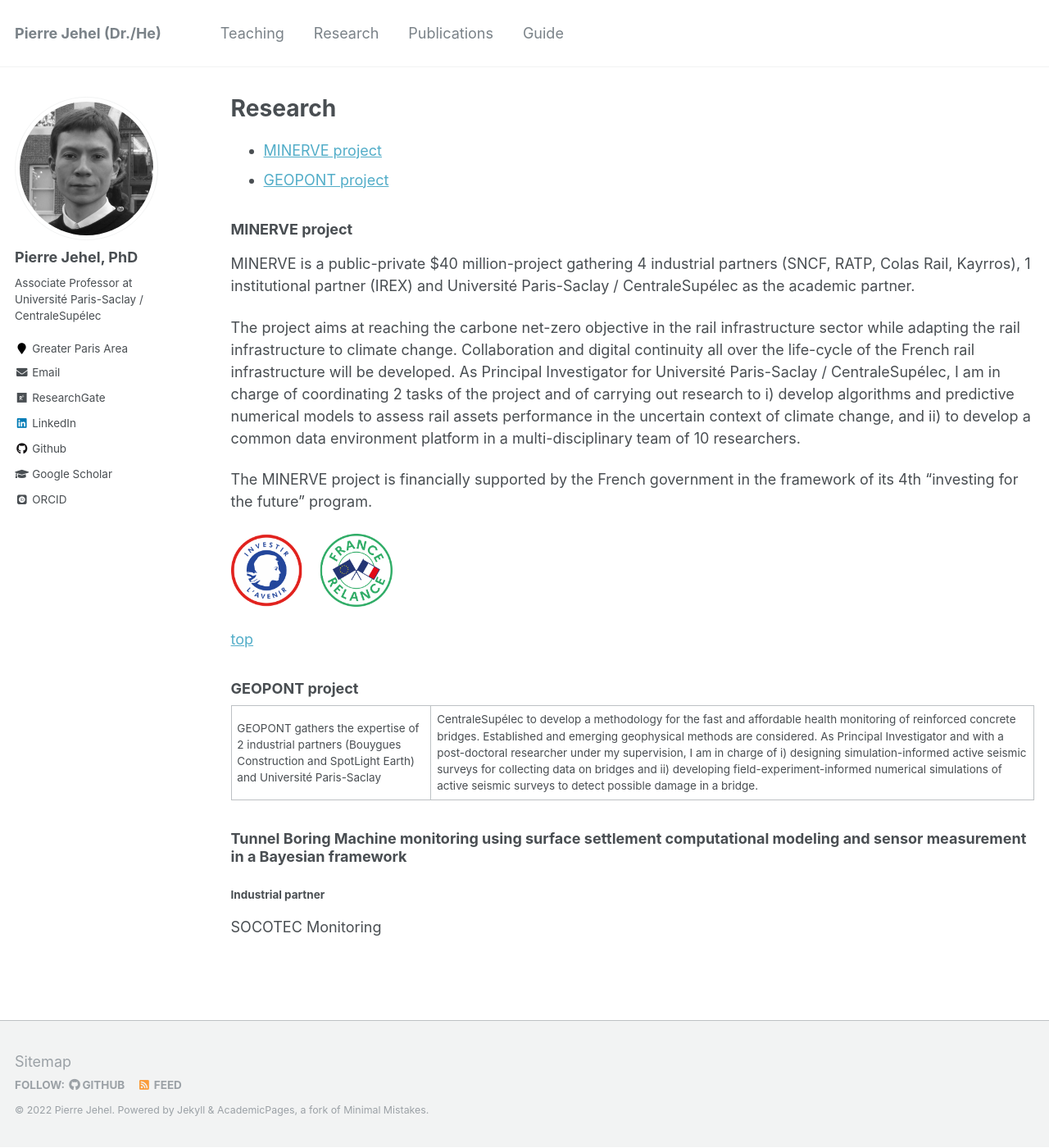
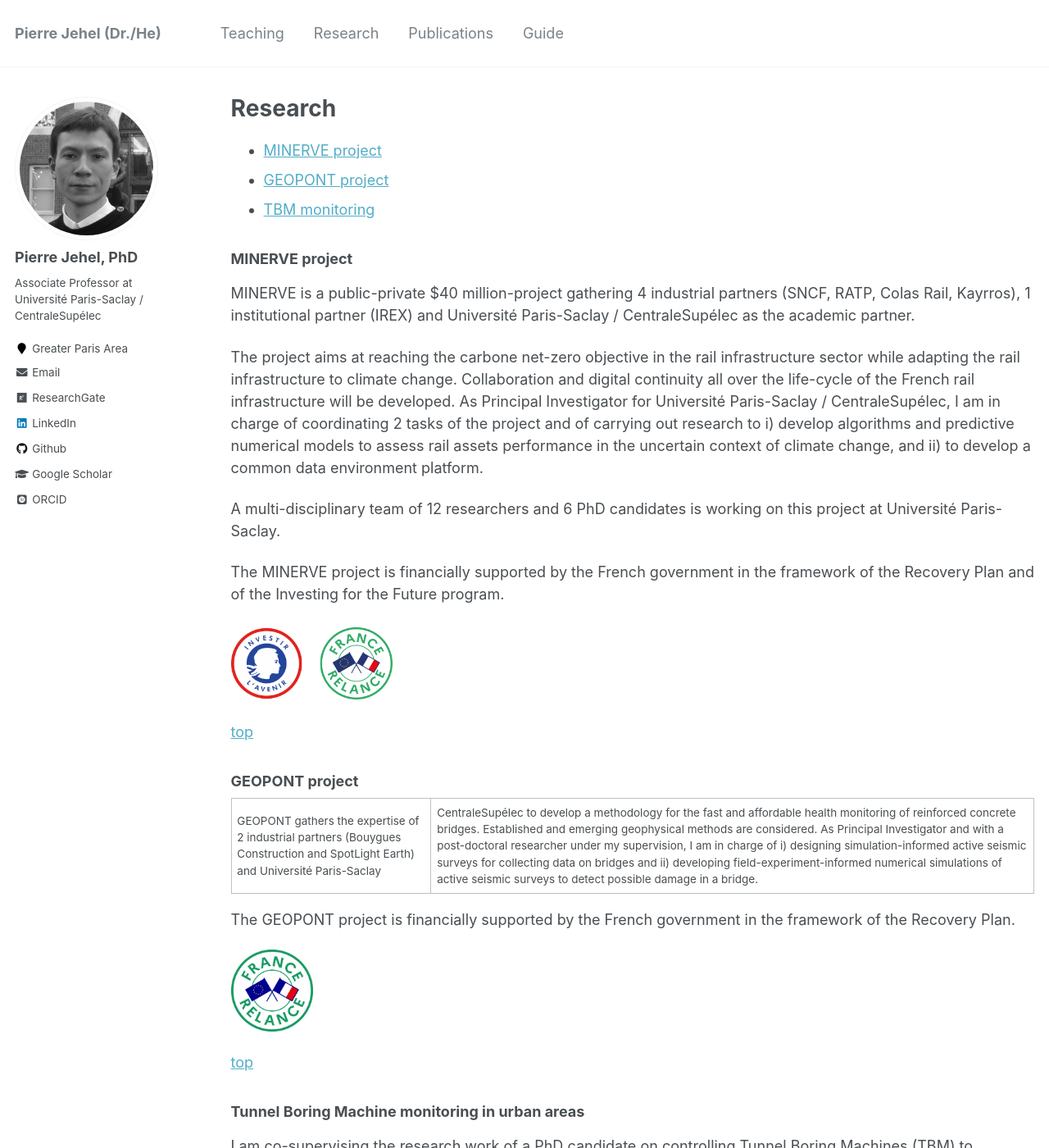
Before and after one commit to jehelp/jehelp.github.io, a Jekyll site: the page built from _pages/research.md, in a window 1280 px wide and 1400 px high. Shown: the whole window at 82% size. Built offline with Jekyll 4.4.1, drawn with Linux system fonts in a browser that asks for light colours; some web fonts are replaced; some of the changed text lies outside the part shown.

Commit message:
research

```diff
--- a/_pages/research.md
+++ b/_pages/research.md
@@ -8,15 +8,18 @@ author_profile: true
 <a name="top"></a>
 * [MINERVE project](#minerve-project)
 * [GEOPONT project](#geopont-project)
+* [TBM monitoring](#)
 
 <a name="minerve-project"></a>
 ### MINERVE project
 
 MINERVE is a public-private $40 million-project gathering 4 industrial partners (SNCF, RATP, Colas Rail, Kayrros), 1 institutional partner (IREX) and Université Paris-Saclay / CentraleSupélec as the academic partner.
 
-The project aims at reaching the carbone net-zero objective in the rail infrastructure sector while adapting the rail infrastructure to climate change. Collaboration and digital continuity all over the life-cycle of the French rail infrastructure will be developed. As Principal Investigator for Université Paris-Saclay / CentraleSupélec, I am in charge of coordinating 2 tasks of the project and of carrying out research to i) develop algorithms and predictive numerical models to assess rail assets performance in the uncertain context of climate change, and ii) to develop a common data environment platform in a multi-disciplinary team of 10 researchers.
+The project aims at reaching the carbone net-zero objective in the rail infrastructure sector while adapting the rail infrastructure to climate change. Collaboration and digital continuity all over the life-cycle of the French rail infrastructure will be developed. As Principal Investigator for Université Paris-Saclay / CentraleSupélec, I am in charge of coordinating 2 tasks of the project and of carrying out research to i) develop algorithms and predictive numerical models to assess rail assets performance in the uncertain context of climate change, and ii) to develop a common data environment platform.
 
-The MINERVE project is financially supported by the French government in the framework of its 4th “investing for the future” program.
+A multi-disciplinary team of 12 researchers and 6 PhD candidates is working on this project at Université Paris-Saclay.
+
+The MINERVE project is financially supported by the French government in the framework of the Recovery Plan and of the Investing for the Future program.
 
 <img src="../images/logos_pia_france_relance.png" alt="" width="200"/>
 
@@ -27,17 +30,20 @@ The MINERVE project is financially supported by the French government in the fra
 
 GEOPONT gathers the expertise of 2 industrial partners (Bouygues Construction and SpotLight Earth) and Université Paris-Saclay | CentraleSupélec to develop a methodology for the fast and affordable health monitoring of reinforced concrete bridges. Established and emerging geophysical methods are considered. As Principal Investigator and with a post-doctoral researcher under my supervision, I am in charge of i) designing simulation-informed active seismic surveys for collecting data on bridges and ii) developing field-experiment-informed numerical simulations of active seismic surveys to detect possible damage in a bridge.
 
+The GEOPONT project is financially supported by the French government in the framework of the Recovery Plan.
 
+<img src="../images/LogoFrRelance-vert.jpg" alt="" width="100"/>
 
+[top](#top)
 
-### Tunnel Boring Machine monitoring using surface settlement computational modeling and sensor measurement in a Bayesian framework
+<a name="tbm-monitoring"></a>
+### Tunnel Boring Machine monitoring in urban areas
 
+I am co-supervising the research work of a PhD candidate on controlling Tunnel Boring Machines (TBM) to minimize ground settlements in urban areas. A finite element computational model is being developed using the software Abaqus for simulating ground settlement induced by a TBM underground. Data from the TBM and from ground surface monitoring is being collected. A reinforcement learning strategy using Gaussian processes will be explored for providing optimal control of the TBM. The work is supported by the SOCOTEC Monitoring company.
 
-#### Industrial partner
-SOCOTEC Monitoring
+[top](#top)
 
 {% include base_path %}
-
 
 {% for post in site.research %}
   {% include archive-single.html %}
```
Also changed, not shown: images/LogoFrRelance-vert.jpg (added).
